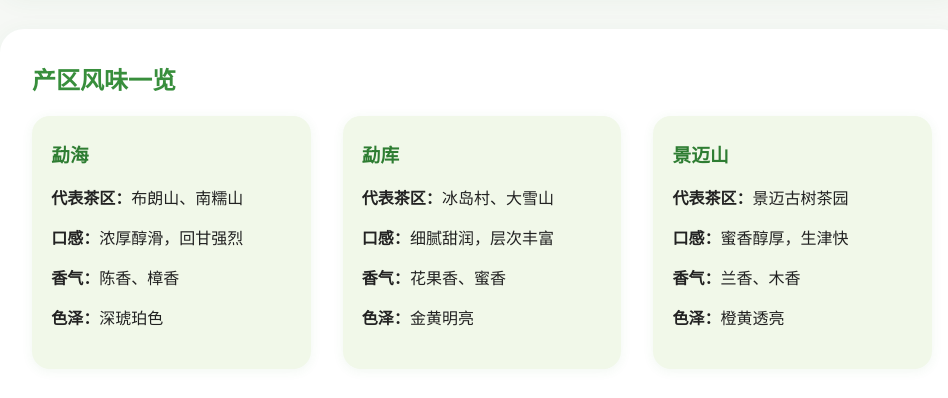
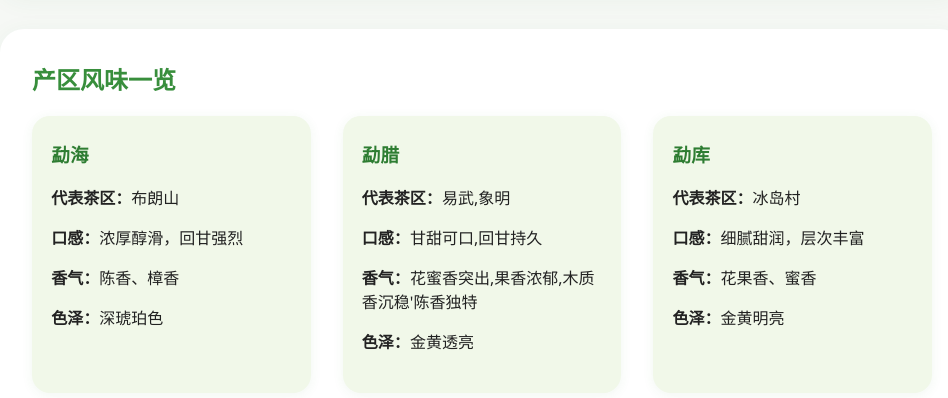
Before and after one commit to liualucky/abu-tea, a plain HTML site: page index.html in a window 1280 px wide. Shown: the part 1034-1432 px from the top of the page, without its empty margins (158-1106 px from the left). Drawn offline with Linux system fonts and the light colour scheme.

Commit message:
Update index.html

```diff
--- a/index.html
+++ b/index.html
@@ -73,14 +73,21 @@
       <div class="card-list">
         <div class="card">
           <h3>勐海</h3>
-          <p><strong>代表茶区：</strong>布朗山、南糯山</p>
+          <p><strong>代表茶区：</strong>布朗山</p>
           <p><strong>口感：</strong>浓厚醇滑，回甘强烈</p>
           <p><strong>香气：</strong>陈香、樟香</p>
           <p><strong>色泽：</strong>深琥珀色</p>
         </div>
         <div class="card">
+          <h3>勐腊</h3>
+          <p><strong>代表茶区：</strong>易武,象明</p>
+          <p><strong>口感：</strong>甘甜可口,回甘持久</p>
+          <p><strong>香气：</strong>花蜜香突出,果香浓郁,木质香沉稳'陈香独特</p>
+          <p><strong>色泽：</strong>金黄透亮</p>
+        </div>
+        <div class="card">
           <h3>勐库</h3>
-          <p><strong>代表茶区：</strong>冰岛村、大雪山</p>
+          <p><strong>代表茶区：</strong>冰岛村</p>
           <p><strong>口感：</strong>细腻甜润，层次丰富</p>
           <p><strong>香气：</strong>花果香、蜜香</p>
           <p><strong>色泽：</strong>金黄明亮</p>
```
